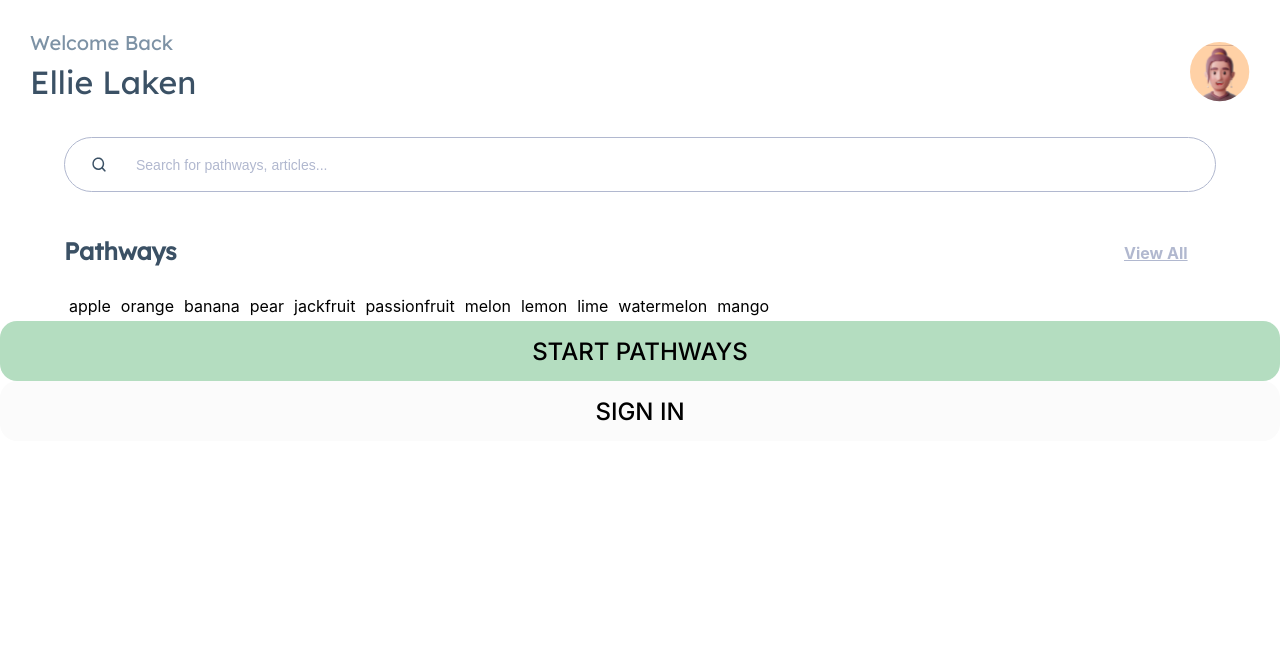
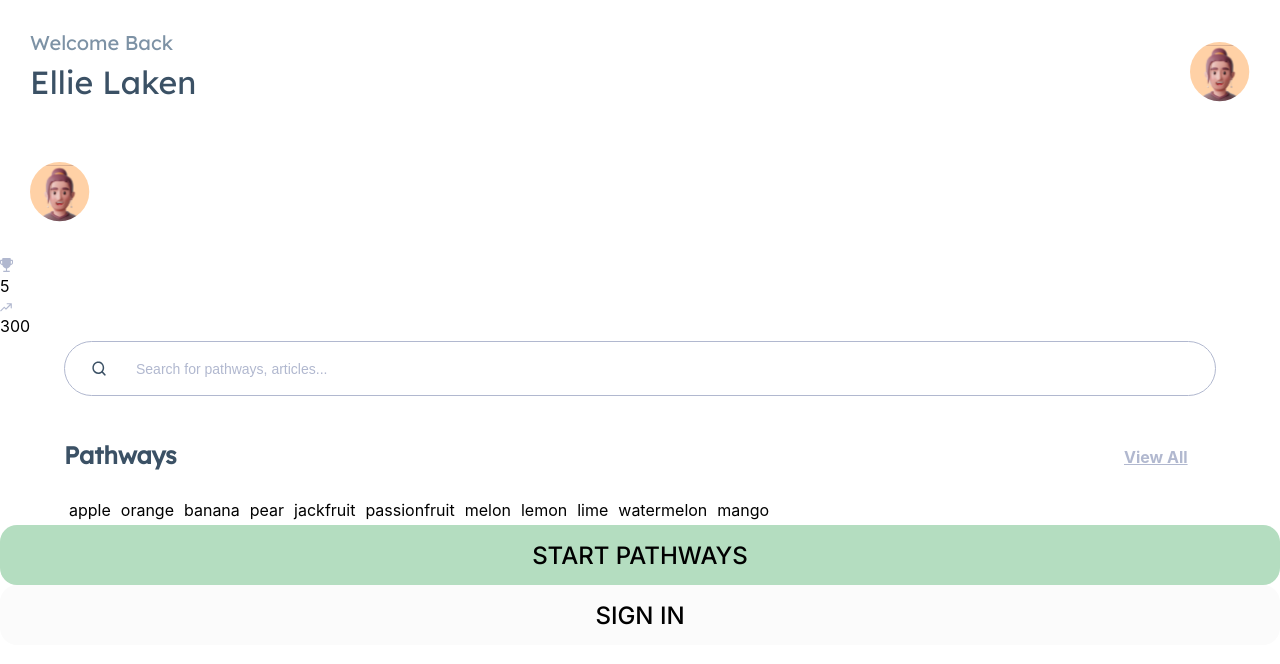
Before and after one commit to ecf123/ecf-fe-prototype, a React (Create React App) app: page / in a window 1280 px wide. Shown: the top 664 px of the page. Built offline with nearby package versions, Linux system fonts and the light colour scheme.

Commit message:
added trophy header container and trophy stats component

```diff
--- a/src/App.jsx
+++ b/src/App.jsx
@@ -3,6 +3,7 @@ import userProfile from "./assets/data/dummyUserData"
 import "./App.scss";
 import SearchContainer from "./containers/SearchContainer/SearchContainer";
 import Button from "./components/Button/Button";
+import Pathway from "./containers/Pathway/Pathway";
 
 const App = () => {
 
@@ -12,8 +13,9 @@ const App = () => {
   return (
       <div className="App">
             <Home userProfile = {userProfile} />
+            <Pathway  userProfile = {userProfile} />
+
             <SearchContainer title="Pathways"/>
-
             <Button
               buttonText="START PATHWAYS"
               buttonType="submit"
--- a/src/assets/data/dummyUserData.js
+++ b/src/assets/data/dummyUserData.js
@@ -3,7 +3,9 @@ import userIcon from "../images/profile-picture.svg";
 const userProfile = {
     firstName: "ellie",
     lastName: "laken",
-    userIcon: userIcon
+    userIcon: userIcon,
+    trophies: 5,
+    skillPoints: 300
   }
 
 export default userProfile;
--- /dev/null
+++ b/src/components/TrophyHeader/TrophyHeader.jsx
@@ -0,0 +1,17 @@
+import React from 'react'
+import UserIcon from '../UserIcon/UserIcon'
+import TrophyStats from '../TrophyStats/TrophyStats'
+
+const TrophyHeader = ({ userProfile }) => {
+    const { userIcon } = userProfile
+    return (
+        <div>
+            <UserIcon userIcon = {userIcon} />
+
+            <TrophyStats userProfile = {userProfile}/>
+
+        </div>
+    )
+}
+
+export default TrophyHeader
--- /dev/null
+++ b/src/components/TrophyStats/TrophyStats.jsx
@@ -0,0 +1,17 @@
+import React from 'react'
+import TrophyIcon from "../../assets/images/trophy-icon.svg"
+import XpIcon from "../../assets/images/xp-icon.svg"
+
+const TrophyStats = ({ userProfile }) => {
+    const { trophies, skillPoints } = userProfile;
+    return (
+        <div>
+            <img src={TrophyIcon} alt="trophy icon" />
+            <p>{trophies}</p>
+            <img src={XpIcon} alt="xp icon" />
+            <p>{skillPoints}</p>
+        </div>
+    )
+}
+
+export default TrophyStats
--- a/src/containers/Pathway/Pathway.jsx
+++ b/src/containers/Pathway/Pathway.jsx
@@ -0,0 +1,12 @@
+import React from 'react'
+import TrophyHeader from '../../components/TrophyHeader/TrophyHeader'
+
+const Pathway = ({ userProfile }) => {
+  return (
+    <div>
+        <TrophyHeader userProfile = {userProfile}/>
+    </div>
+  )
+}
+
+export default Pathway
```
Also changed, not shown: src/components/TrophyHeader/TrophyHeader.scss (added), src/components/TrophyStats/TrophyStats.scss (added).
